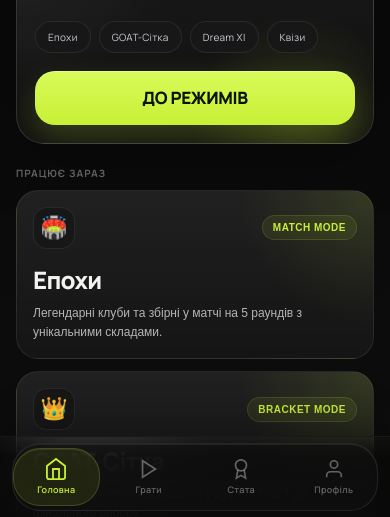
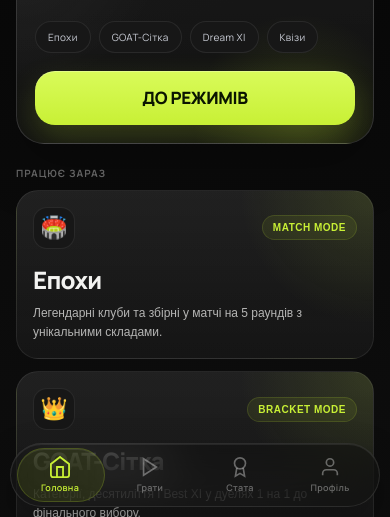
Before and after one commit to artemshundrik/football-legends, a website with bundled scripts: page index.html in a window 390 px wide. Shown: the part 327-844 px from the top of the page. Built offline with nearby package versions, Linux system fonts and the light colour scheme; no server answers.

Commit message:
Refine iPhone tab bar spacing and safe area

```diff
--- a/css/main.css
+++ b/css/main.css
@@ -64,7 +64,7 @@
   --safe-bottom: env(safe-area-inset-bottom, 0px);
   --header-height: 56px;
   --bottom-nav-row-height: 64px;
-  --bottom-nav-offset: calc(var(--bottom-nav-row-height) + var(--safe-bottom) + 18px);
+  --bottom-nav-offset: calc(var(--bottom-nav-row-height) + var(--safe-bottom) + 8px);
 
   --tier-legend-bg:
     radial-gradient(circle at top, rgba(255,236,166,0.28), transparent 28%),
@@ -144,9 +144,16 @@ html, body {
   padding:
     calc(var(--header-height) + var(--safe-top) + var(--space-4))
     var(--space-4)
-    calc(var(--bottom-nav-offset) + 24px);
+    calc(var(--bottom-nav-offset) + 12px);
 }
 .scroll-body::-webkit-scrollbar { display: none; }
+
+#screen-home .scroll-body,
+#screen-play .scroll-body,
+#screen-rating .scroll-body,
+#screen-profile .scroll-body {
+  padding-bottom: calc(var(--safe-bottom) + 20px);
+}
 
 /* ── Header ── */
 .app-header {
@@ -273,48 +280,40 @@ html, body {
 /* ── Bottom Nav — Liquid Glass ── */
 .bottom-nav {
   position: fixed;
-  left: 0;
-  right: 0;
-  bottom: 0;
-  width: 100%;
-  max-width: none;
-  min-height: calc(var(--bottom-nav-row-height) + var(--safe-bottom) + 10px);
-  display: flex;
-  align-items: center;
-  justify-content: space-between;
+  left: 50%;
+  right: auto;
+  bottom: calc(10px + var(--safe-bottom));
+  transform: translateX(-50%);
+  width: calc(100% - 20px);
+  max-width: 420px;
+  height: var(--bottom-nav-row-height);
+  min-height: 0;
+  display: flex;
+  align-items: center;
+  justify-content: flex-start;
   z-index: 1000;
-  gap: 4px;
-  padding: 8px 12px calc(8px + var(--safe-bottom));
-  background:
-    linear-gradient(180deg, rgba(6,6,6,0) 0%, rgba(6,6,6,0.68) 24%, rgba(9,9,9,0.92) 100%);
-  border-top: 1px solid rgba(255,255,255,0.06);
-  box-shadow: 0 -16px 36px rgba(0,0,0,0.22);
-  backdrop-filter: blur(30px) saturate(180%);
-  -webkit-backdrop-filter: blur(30px) saturate(180%);
-  transition: opacity 0.25s ease, transform 0.28s ease;
-}
-.bottom-nav::before {
-  content: "";
-  position: absolute;
-  inset: 6px 12px calc(6px + var(--safe-bottom));
-  border-radius: 28px;
-  background: rgba(17,17,17,0.62);
-  border: 1px solid rgba(255,255,255,0.09);
-  box-shadow: inset 0 1px 0 rgba(255,255,255,0.07);
-  pointer-events: none;
+  padding: 0 4px;
+  gap: 0;
+  background: rgba(18,18,18,0.54);
+  border: 1px solid rgba(255,255,255,0.1);
+  border-radius: 32px;
+  box-shadow: 0 18px 40px rgba(0,0,0,0.26), inset 0 1px 0 rgba(255,255,255,0.08);
+  backdrop-filter: blur(24px) saturate(180%);
+  -webkit-backdrop-filter: blur(24px) saturate(180%);
+  transition: opacity 0.25s ease, transform 0.35s cubic-bezier(0.34, 1.56, 0.64, 1);
 }
 .bottom-nav.hidden {
   opacity: 0;
   pointer-events: none;
-  transform: translateY(100%);
+  transform: translateX(-50%) translateY(24px);
 }
 
 /* Sliding glass indicator */
 .nav-indicator {
   position: absolute;
-  top: 11px;
-  bottom: calc(11px + var(--safe-bottom));
-  height: auto;
+  top: 50%;
+  transform: translateY(-50%);
+  height: 54px;
   border-radius: 27px;
   background: rgba(200,240,53,0.1);
   border: 0.5px solid rgba(200,240,53,0.2);
@@ -324,7 +323,6 @@ html, body {
   pointer-events: none;
   backdrop-filter: blur(18px) saturate(180%);
   -webkit-backdrop-filter: blur(18px) saturate(180%);
-  z-index: 0;
 }
 
 .nav-item {
@@ -344,11 +342,9 @@ html, body {
   letter-spacing: 0.3px;
   transition: color 0.2s ease, transform 0.15s ease;
   position: relative;
-  min-height: var(--bottom-nav-row-height);
   padding: 8px 4px;
   border-radius: 22px;
   -webkit-tap-highlight-color: transparent;
-  z-index: 1;
 }
 .nav-item:active { transform: scale(0.88); }
 .nav-item.active { color: var(--accent); }
```
